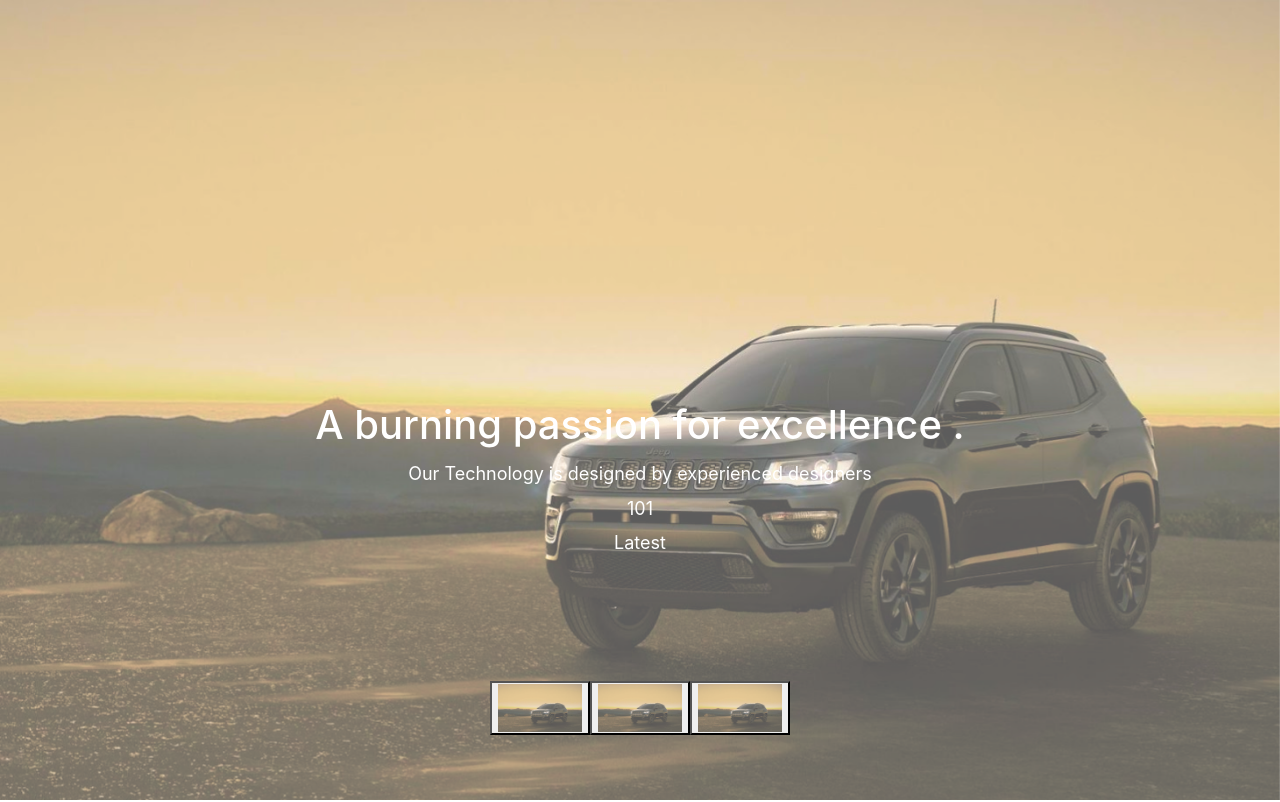
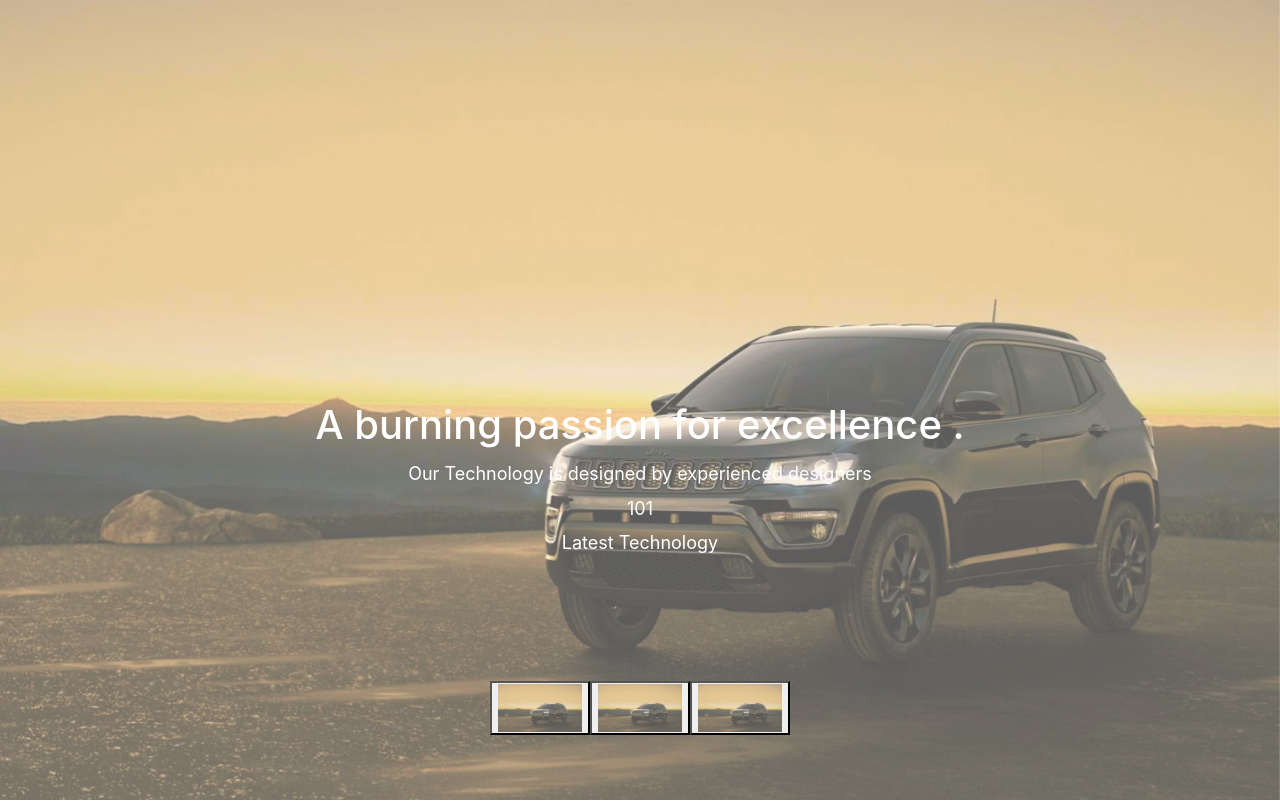
Before and after one commit to ibrahimhossain01752/hunt-digital, a React (Create React App) app: page / in a window 1280 px wide. Shown: the top 802 px of the page. Built offline with nearby package versions, Linux system fonts and the light colour scheme.

Commit message:
banner technology

```diff
--- a/src/components/Home/Banner.js
+++ b/src/components/Home/Banner.js
@@ -13,7 +13,7 @@ const Banner = () => {
           <h1 class="beauti-title"><span class="colec1">A burning </span> <span class="colec">passion for excellence .</span></h1>
           <p>Our Technology is designed by experienced designers</p>
           <p>101</p>
-          <p>Latest</p>
+          <p>Latest Technology</p>
             </div>
         </div>
         <div class="carousel-item bg-2">
@@ -21,7 +21,7 @@ const Banner = () => {
           <h1 class="beauti-title"><span class="colec1">A burning </span> <span class="colec">passion for excellence .</span></h1>
           <p>Our Technology is designed by experienced designers</p>
           <p>102</p>
-          <p>Latest</p>
+          <p>Latest Technology</p>
           </div>
         </div>
         <div class="carousel-item bg-3">
@@ -29,7 +29,7 @@ const Banner = () => {
           <h1 class="beauti-title"><span class="colec1">A burning </span> <span class="colec">passion for excellence .</span></h1>
           <p>Our Technology is designed by experienced designers</p>
           <p>103</p>
-          <p>Latest</p>
+          <p>Latest Technology</p>
           </div>
         </div>
       </div>
```
